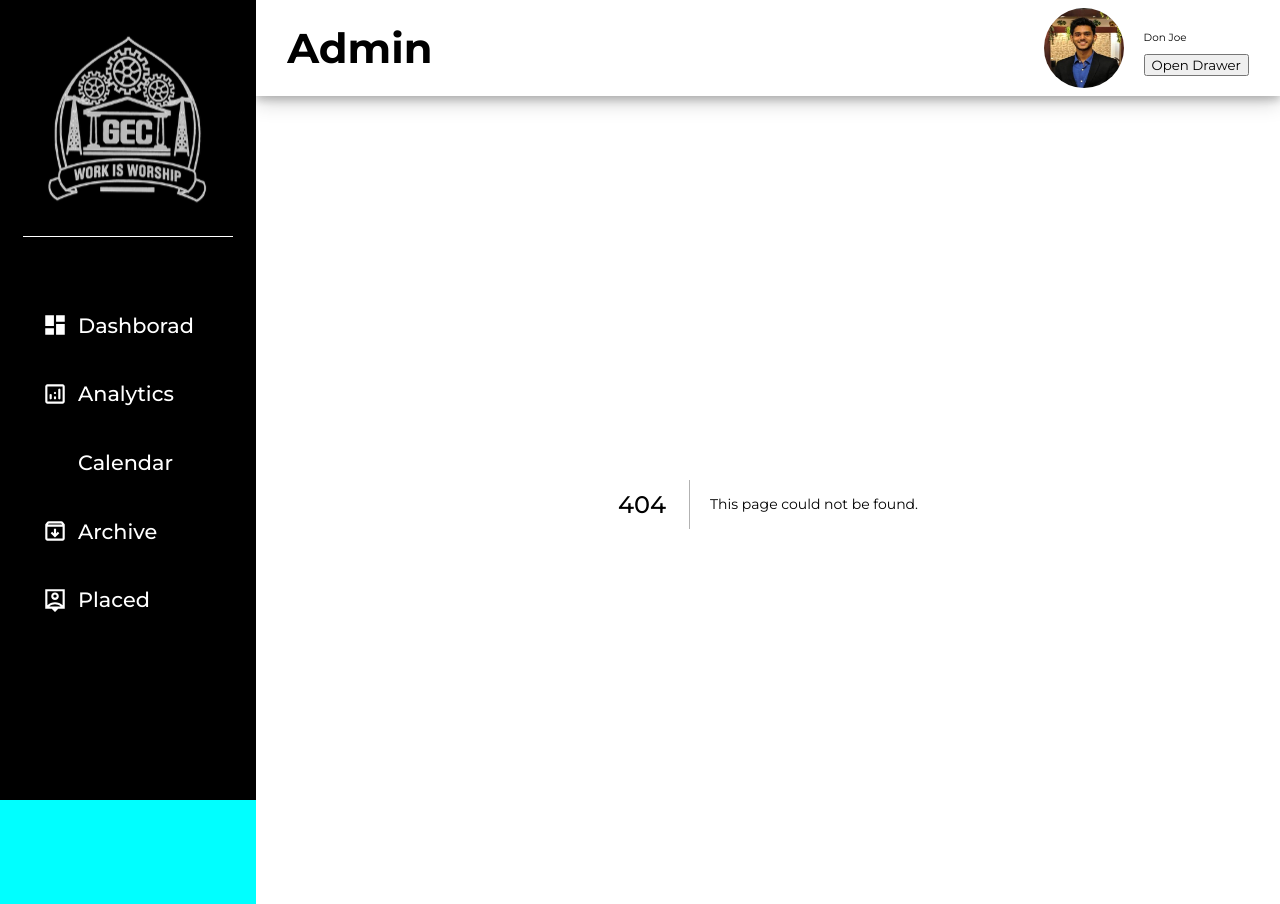
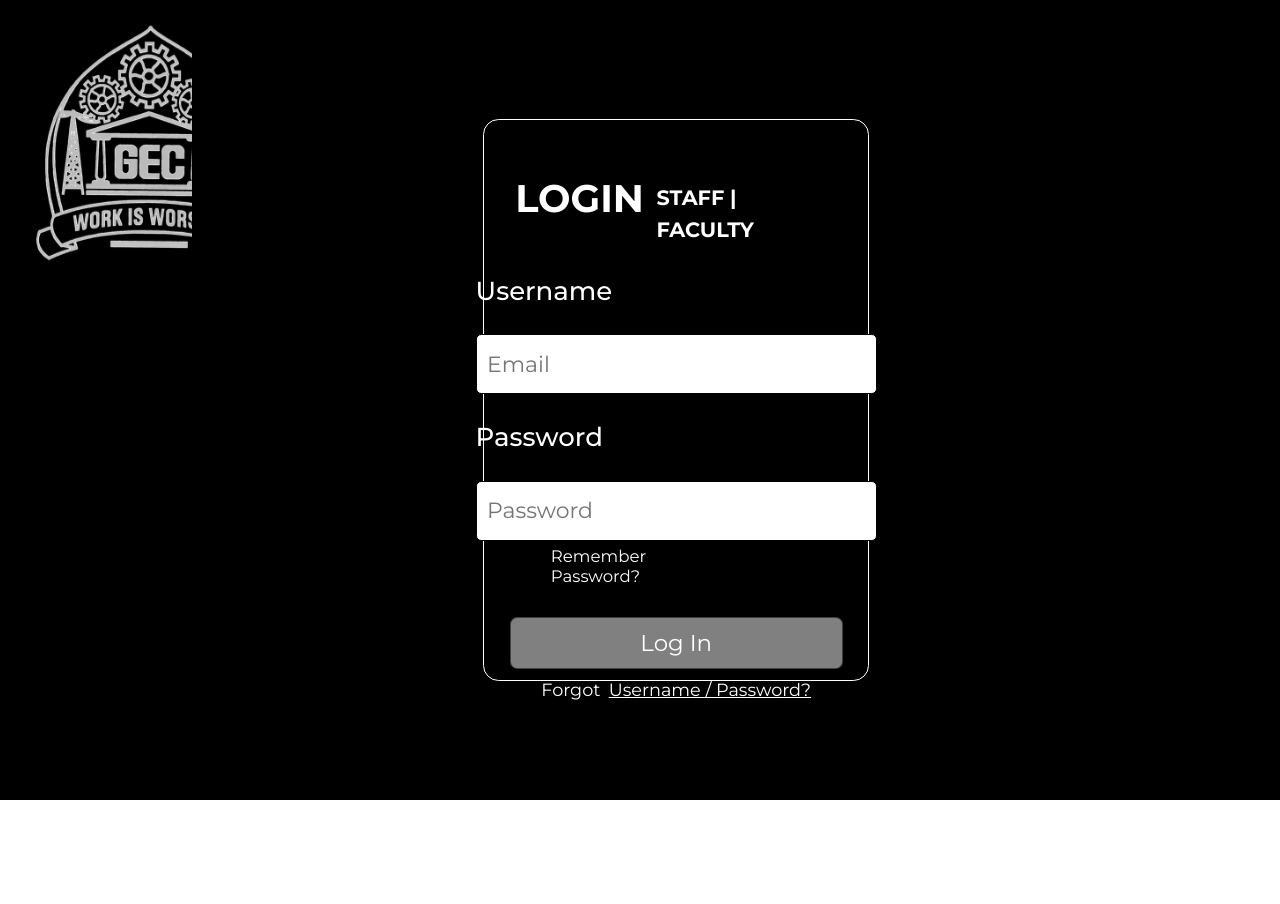
Before and after one commit to zeus11011/BeFrontend, a Next.js app: page /Admin in a window 1280 px wide. Before the commit this address had no page. After the commit the page ends 800 px from the top, so only its background shows below. Built offline with nearby package versions, Linux system fonts and the light colour scheme; some icons are missing.

Commit message:
admin login page added

```diff
--- /dev/null
+++ b/pages/Admin/index.js
@@ -0,0 +1,80 @@
+import React from "react";
+import styles from "../../styles/Admin.module.scss";
+import Image from "next/image";
+import { Checkbox } from "@mui/material";
+import Link from "next/link";
+
+function admin() {
+  return (
+    <div className={styles.main}>
+      <div className={styles.con1}>
+        <Image src={"/gec.svg"} alt="" height={300} width={300} />
+      </div>
+      <div className={styles.con2}>
+        <div className={styles.card}>
+          <div className={styles.maincont}>
+            <div className={styles.h1container}>
+              <h1 className={styles.h1}> LOGIN</h1>
+              <h2 className={styles.h2C}>STAFF | FACULTY</h2>
+            </div>
+
+            <div className={styles.box}>
+              <div className={styles.box2}>
+                <h2 className={styles.h2}>Username</h2>
+                <input
+                  type="email"
+                  name="email"
+                  placeholder="Email"
+                  className={styles.textfiled}
+                ></input>
+              </div>
+            </div>
+
+            <div className={styles.box}>
+              <div className={styles.box2}>
+                <h2 className={styles.h2}>Password</h2>
+                <input
+                  type="password"
+                  name="email"
+                  placeholder="Password"
+                  className={styles.textfiled}
+                ></input>
+              </div>
+            </div>
+            <div className={styles.box5}>
+              <Checkbox
+                label="checkbox"
+                value="true"
+                onChange=""
+                className={styles.checkbox}
+              ></Checkbox>
+              Remember Password?
+            </div>
+            <div className={styles.box4}>
+              <div className={styles.buttbox}>
+                <button name="login" onClick="" className={styles.button}>
+                  Log In
+                </button>
+              </div>
+
+              <div className={styles.box3}>
+                {"Forgot "}
+                <div className={styles.link}>
+                  <Link href="/" style={{ color: "white" }}>
+                    {" "}
+                    {"Username / Password?"}
+                  </Link>
+                </div>
+              </div>
+            </div>
+          </div>
+        </div>
+      </div>
+    </div>
+  );
+}
+export default admin;
+
+admin.getLayout = function PageLayout(page) {
+  return <> {page}</>;
+};
--- /dev/null
+++ b/styles/Admin.module.scss
@@ -0,0 +1,183 @@
+.main {
+  display: flex;
+  flex-direction: row;
+}
+
+.con1 {
+  display: flex;
+  justify-content: flex-start;
+  background-color: black;
+  height: 100vh;
+  width: 15vw;
+}
+
+.con2 {
+  display: flex;
+  flex-direction: column;
+  justify-content: center;
+  background-color: black;
+  height: 100vh;
+  width: 85vw;
+}
+.card {
+  display: flex;
+  justify-content: center;
+  margin-left: 28rem;
+  height: 70vh;
+  width: 30vw;
+  border: 1px solid white;
+  border-radius: 1.5rem;
+}
+.maincont {
+  display: flex;
+  flex-direction: column;
+}
+
+.h1container {
+  margin-top: 3rem;
+  display: flex;
+  justify-content: center;
+  h1 {
+    margin-bottom: 3 rem;
+    width: 30%;
+  }
+  h2 {
+    margin-top: 3rem;
+    padding-left: 2rem;
+    width: 45%;
+  }
+}
+
+.h1 {
+  display: flex;
+  justify-content: flex-start;
+  width: 100%;
+  font-family: "Montserrat";
+  font-style: normal;
+  font-weight: 500;
+  font-size: 3.7rem;
+  line-height: 43px;
+  color: white;
+  margin-bottom: 0.3rem;
+  font-weight: 700;
+}
+
+.h2 {
+  display: flex;
+  justify-content: flex-start;
+  width: 100%;
+  font-family: "Montserrat";
+  font-style: normal;
+  font-weight: 500;
+  font-size: 2.5rem;
+  line-height: 107px;
+  color: white;
+  margin-top: -1rem;
+  margin-bottom: -1rem;
+  height: auto;
+}
+
+.h2C {
+  display: flex;
+  justify-content: flex-start;
+  width: 100%;
+  font-family: "Montserrat";
+  font-style: normal;
+  font-size: 2rem;
+  line-height: 3rem;
+  color: white;
+  margin-bottom: 0.3rem;
+  font-weight: 700;
+}
+
+.button {
+  font-size: 2.2rem;
+  box-sizing: border-box;
+  width: 32rem;
+  height: 5rem;
+  left: 871px;
+  top: 672px;
+  background: gray;
+  border: 1px solid rgba(0, 0, 0, 0.5);
+  border-radius: 0.7rem;
+  color: white;
+  padding-top: 0px;
+  //   padding-bottom: 10px;
+}
+
+.checkbox {
+  top: 0;
+  left: 0;
+  height: 25px;
+  width: 35px;
+  border: 1px solid white;
+}
+.box {
+  display: flex;
+  justify-content: center;
+}
+
+.box2 {
+  left: 10px;
+  font-size: 5rem;
+}
+
+.box3 {
+  color: white;
+  display: flex;
+  justify-content: center;
+  align-items: center;
+  padding-top: 1rem;
+  left: 20px;
+  font-size: 1.7rem;
+}
+
+.link {
+  padding-left: 0.8rem;
+  text-decoration: none;
+}
+.link2 {
+  display: flex;
+  justify-content: flex-start;
+  width: 50%;
+  font-size: 1.5rem;
+  margin-top: 0.5rem;
+  margin-bottom: 1rem;
+  padding-left: 6rem;
+}
+.box4 {
+  display: flex;
+  justify-content: center;
+  flex-direction: column;
+  //   padding-right: 1rem;
+  padding-top: 3rem;
+  font-family: "Montserrat";
+}
+.buttbox {
+  display: flex;
+  justify-content: center;
+}
+.box5 {
+  display: flex;
+  justify-content: center;
+  align-items: center;
+  padding-top: 0.5rem;
+  padding-left: 4rem;
+  padding-right: 15rem;
+  font-family: "Montserrat";
+  font-size: 1.6rem;
+  color: white;
+}
+
+.textfiled {
+  font-size: 22px;
+  display: flex;
+  justify-content: flex-start;
+  padding-right: 12rem;
+  padding-top: 1.5rem;
+  padding-bottom: 1.5rem;
+  padding-left: 1rem;
+  border-radius: 0.5rem;
+  outline: none;
+  border: 1px solid black;
+}
```
Also changed, not shown: pages/login/index.js (+9 -3 lines).
